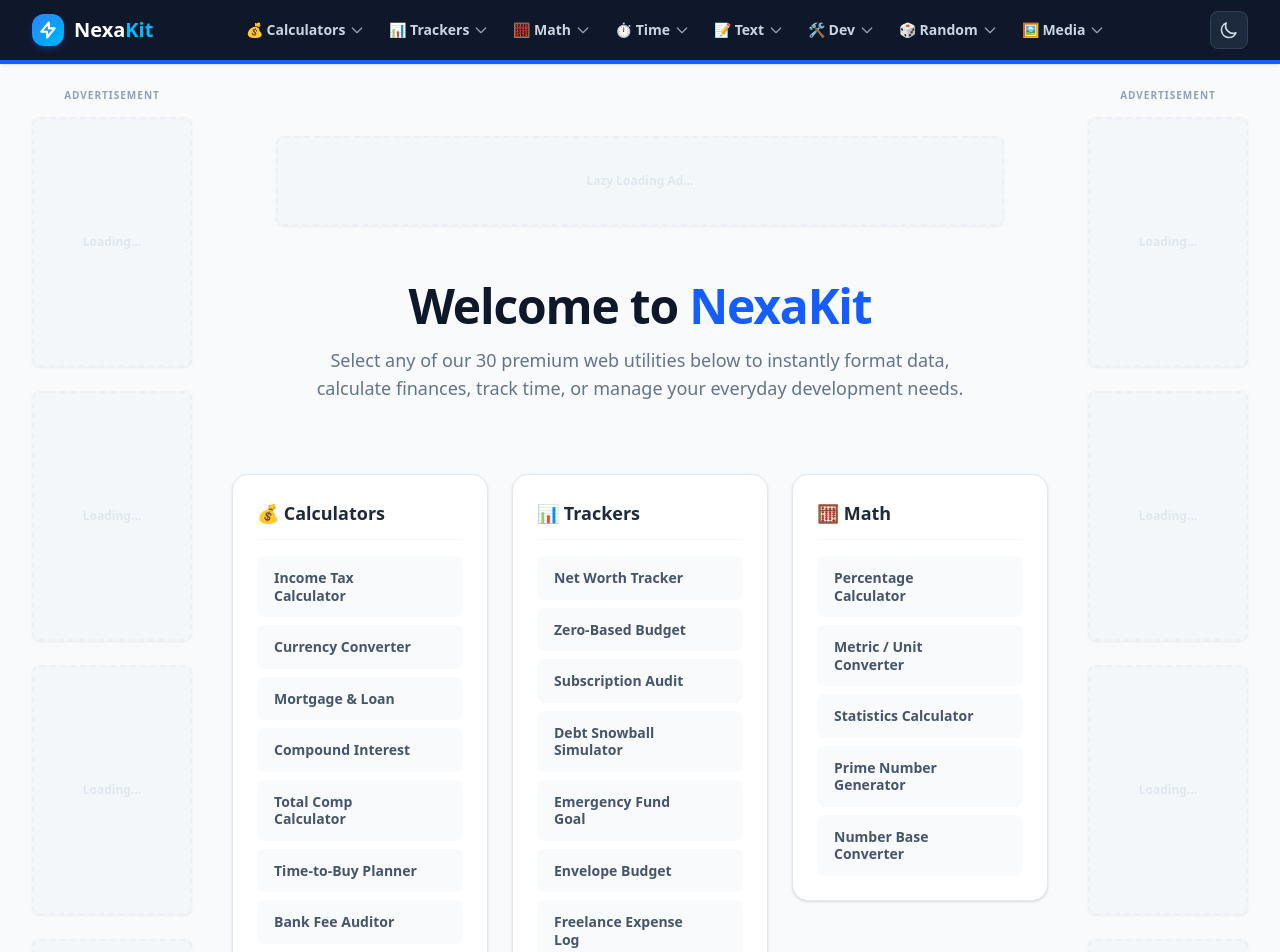
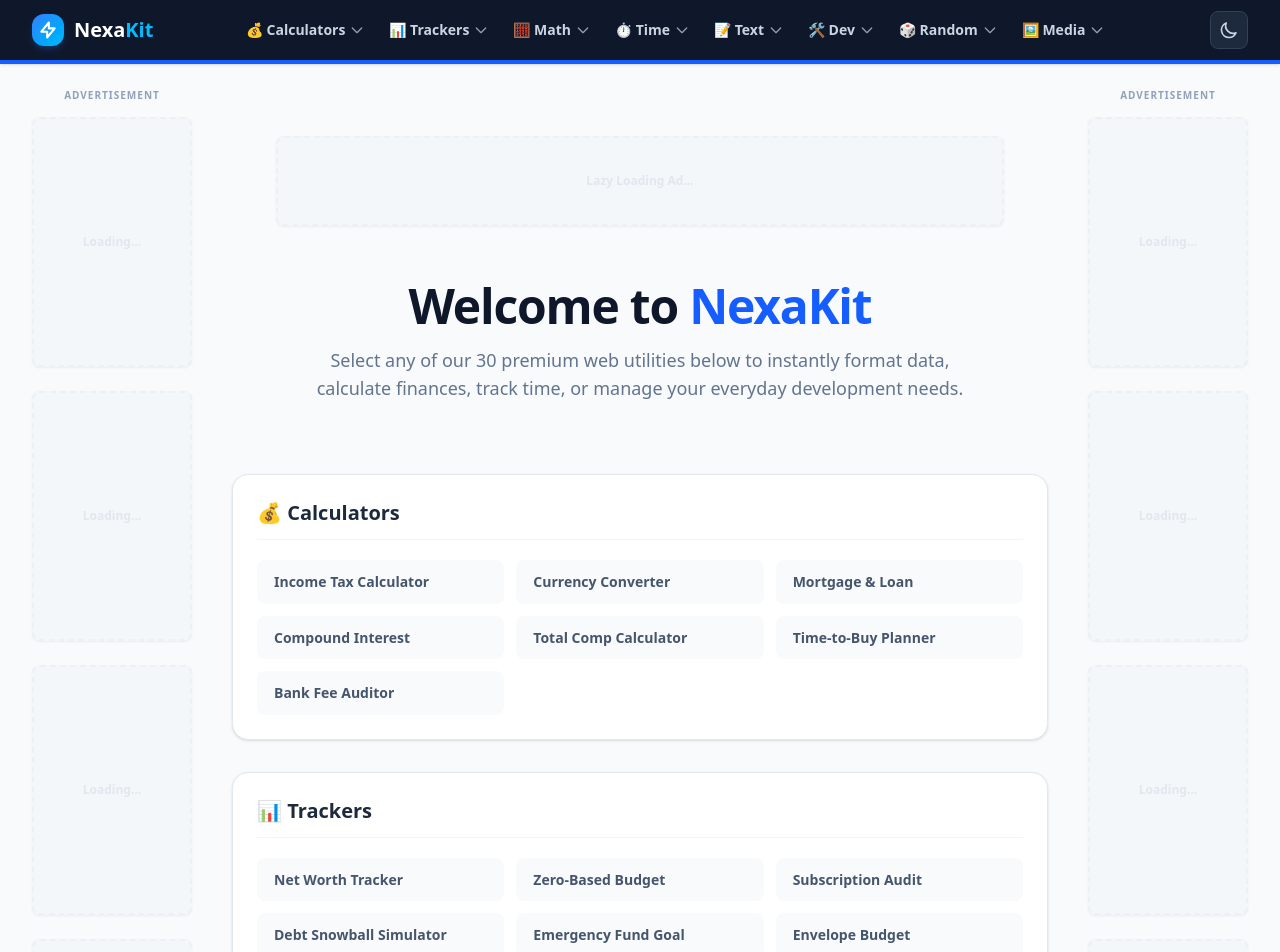
Before and after one commit to darrelleaton18-max/NexaKit, a Next.js app: page /NexaKit/ in a window 1280 px wide. Shown: the top 952 px of the page. Built offline with nearby package versions, Linux system fonts and the light colour scheme.

Commit message:
update test

```diff
--- a/app/page.tsx
+++ b/app/page.tsx
@@ -359,11 +359,12 @@
                   <p className="text-base md:text-lg text-slate-500 dark:text-slate-400 max-w-2xl mx-auto">Select any of our 30 premium web utilities below to instantly format data, calculate finances, track time, or manage your everyday development needs.</p>
                 </div>
 
-                <div className="grid grid-cols-1 md:grid-cols-2 lg:grid-cols-3 gap-6 items-start">
+                <div className="flex flex-col gap-8">
                   {navGroups.map((group, idx) => (
                     <div key={idx} className="bg-white dark:bg-slate-900 p-6 rounded-2xl shadow-sm border border-slate-200 dark:border-slate-800">
-                      <h2 className="text-lg font-bold text-slate-800 dark:text-slate-100 mb-4 pb-3 border-b border-slate-100 dark:border-slate-800">{group.group}</h2>
-                      <div className="flex flex-col gap-2">
+                      <h2 className="text-xl font-bold text-slate-800 dark:text-slate-100 mb-5 pb-3 border-b border-slate-100 dark:border-slate-800">{group.group}</h2>
+                      {/* Grid for the buttons inside the full-width card */}
+                      <div className="grid grid-cols-1 sm:grid-cols-2 lg:grid-cols-3 gap-3">
                         {group.tools.map((tool) => (
                           <button
                             key={tool.id}
```
